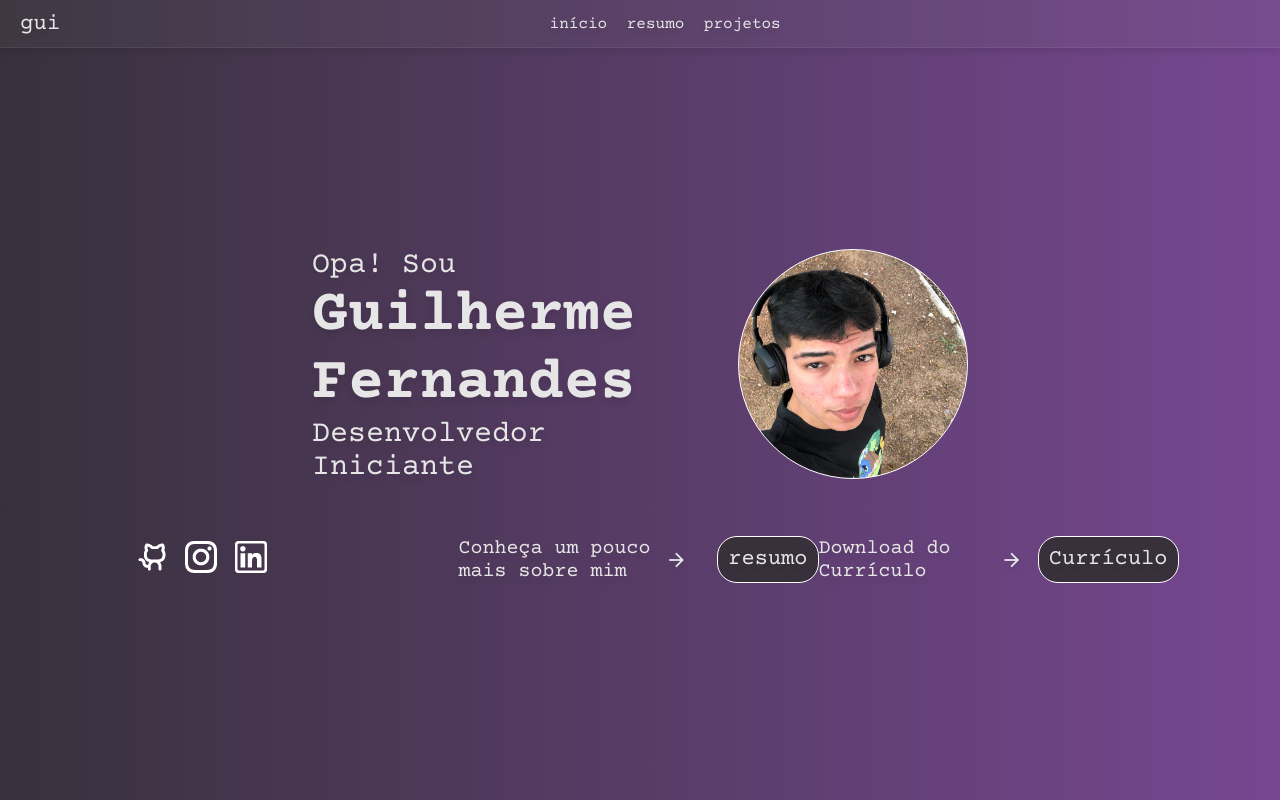
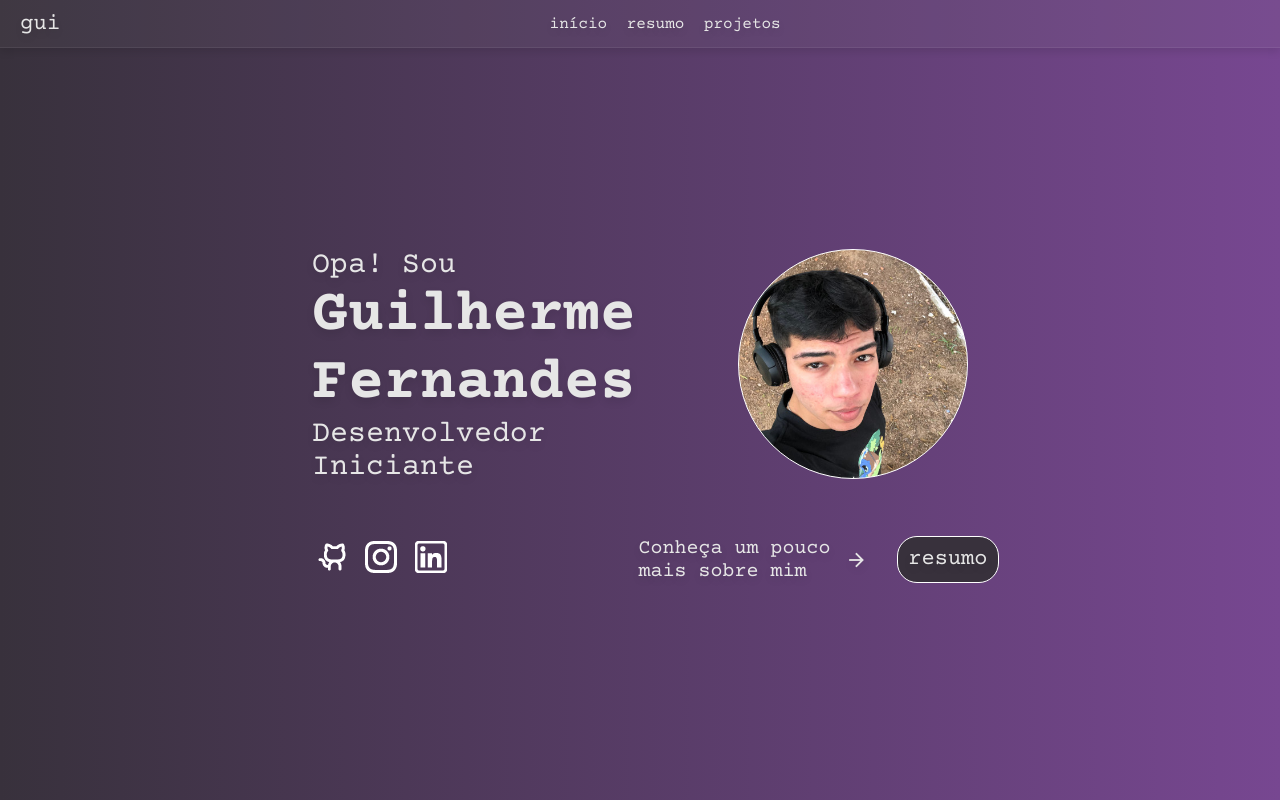
Before and after one commit to guifernands/portfolio, a plain HTML site: page index.html in a window 1280 px wide. Drawn offline with nearby package versions, Linux system fonts and the light colour scheme.

Commit message:
att portf

```diff
--- a/index.html
+++ b/index.html
@@ -181,9 +181,7 @@
 
         @media screen and (min-width: 992px) {
 
-            main {
 
-            }
         }
     </style>
 
@@ -231,11 +229,6 @@
                 <a href="resumo.html">resumo</a>
             </section>
 
-            <section class="main-text">
-                <p>Download do Currículo</p>
-                <i class="material-icons">arrow_forward</i>
-                <a href="imagens/Currículo - Guilherme Fernandes Rodrigues .pdf" download="curriculo-guilherme.pdf">Currículo</a>
-            </section>
         </div>
 
     </main>
```
Also changed, not shown: resumo.html (+2 -1 lines), 2 other files.
